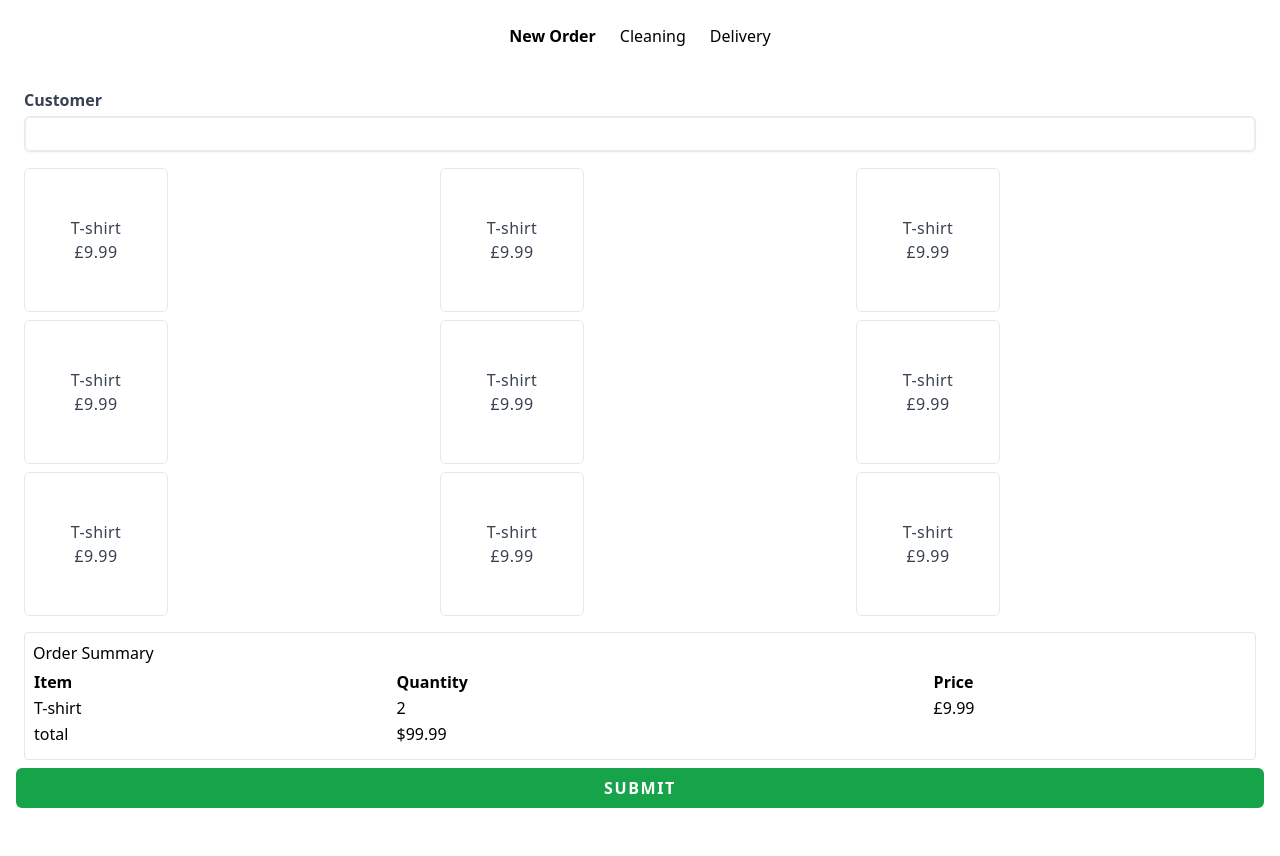
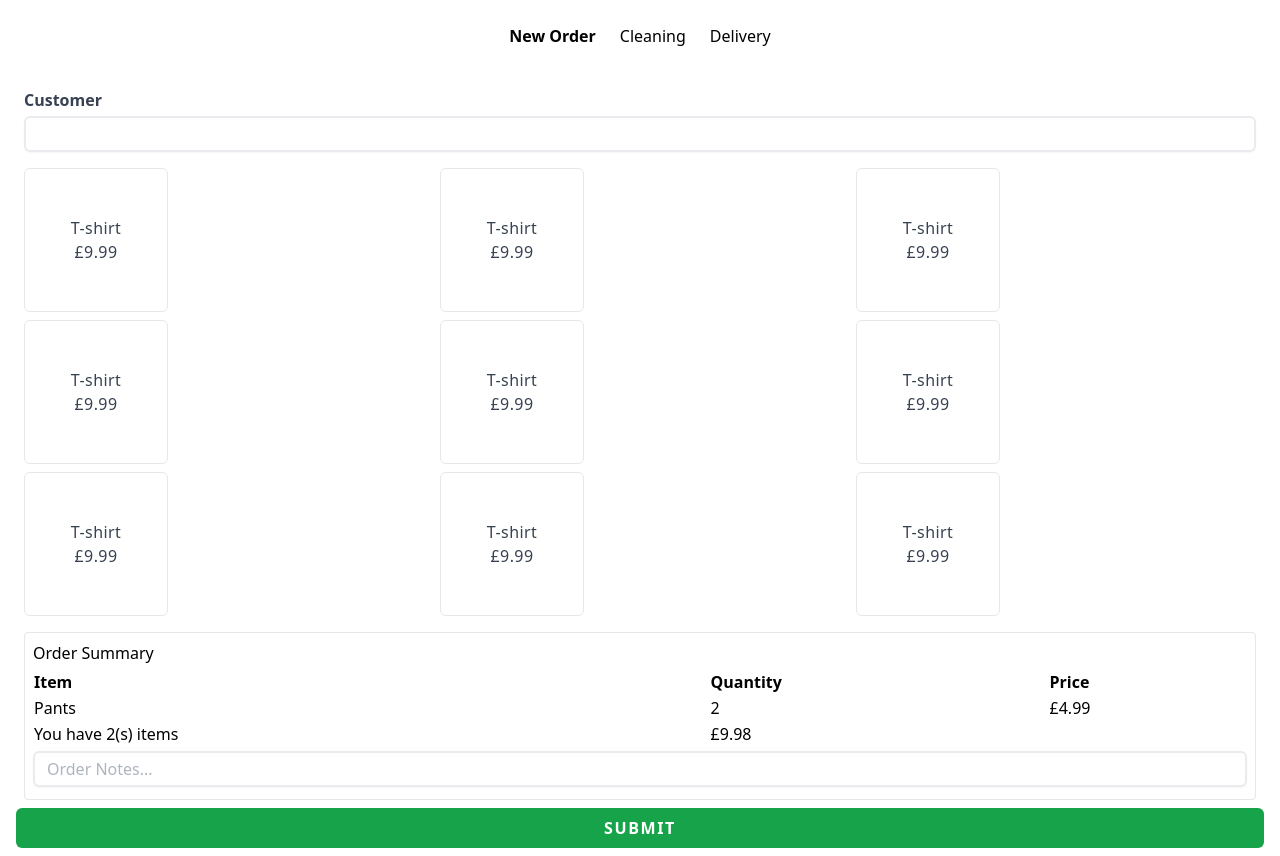
Before and after one commit to McGarry-A/pos, a React (Create React App) app: page /new-order in a window 1280 px wide. Before the commit the page ends 816 px from the top, so only its background shows below. Built offline with nearby package versions, Linux system fonts and the light colour scheme.

Commit message:
playing with context

```diff
--- a/src/Components/Basket/Basket.tsx
+++ b/src/Components/Basket/Basket.tsx
@@ -1,41 +1,44 @@
 import { useState } from "react";
-
-interface ItemInterface {
-  item: string,
-  quanity: number,
-  price: string
-}
+import { BasketInterface, ItemInterface } from ".";
 
 const Basket = () => {
-  const [basket, setBasket] = useState(null);
+  const [basket, setBasket] = useState<BasketInterface>({
+    items: [
+      {
+        id: "01",
+        title: "Pants",
+        quantity: 2,
+        price: 4.99,
+      },
+    ],
+    orderNotes: "Here are a few notes for this order",
+    totalPrice: 9.98,
+    totalQuantity: 2,
+  });
 
-  const renderOrderRow = ({item, quanity, price}: ItemInterface) => {
+  const renderOrderRow = ({ title, quantity, price }: ItemInterface) => {
     return (
       <tr>
-        <td>{item}</td>
-        <td>{quanity}</td>
-        <td>{price}</td>
+        <td>{title}</td>
+        <td>{quantity}</td>
+        <td>£{price}</td>
       </tr>
-    )
-  }
+    );
+  };
 
-  const renderTotalForOrder = () => {
+  const renderTotalForOrder = ({
+    totalPrice,
+    totalQuantity,
+  }: BasketInterface) => {
     return (
       <tr className="">
-        <td>total</td>
-        <td>$99.99</td>
+        <td>You have {totalQuantity}(s) items</td>
+        <td>£{totalPrice}</td>
       </tr>
-    )
-  }
+    );
+  };
 
-  return (
-    <div className="m-2 border p-2 rounded">
-      <h3>Order Summary</h3>
-      <div className="my-1">
-        {basket ? (
-          <div>0 Items in your basket!</div>
-        ) : (
-          <table className="table-auto w-full">
+  const renderTableHeader = () => (
     <thead>
       <tr className="text-left">
         <th>Item</th>
@@ -43,16 +46,42 @@ const Basket = () => {
         <th>Price</th>
       </tr>
     </thead>
+  );
+
+  const renderTable = () => {
+    const { items } = basket;
+
+    if (items !== null && items.length > 0) {
+      return (
+        <table className="table-auto w-full">
+          {renderTableHeader()}
           <tbody>
-              <tr>
-                <td>T-shirt</td>
-                <td>2</td>
-                <td>£9.99</td>
-              </tr>
-              {renderTotalForOrder()}
+            {items!.map(renderOrderRow)}
+            {renderTotalForOrder(basket)}
           </tbody>
         </table>
-        )}
+      );
+    }
+
+    return <div>0 Items in your basket!</div>;
+  };
+
+  const renderNote = () => {
+    return (
+      <input
+        type="text"
+        placeholder="Order Notes..."
+        className="my-1 border-2 block w-full rounded-md h-8"
+      />
+    );
+  };
+
+  return (
+    <div className="m-2 border p-2 rounded">
+      <h3>Order Summary</h3>
+      <div className="my-1">
+        {renderTable()}
+        {renderNote()}
       </div>
     </div>
   );
--- /dev/null
+++ b/src/Components/Basket/index.ts
@@ -0,0 +1,14 @@
+
+export interface ItemInterface {
+    id: string;
+    title: string;
+    quantity: number;
+    price: number;
+  }
+
+export interface BasketInterface {
+    items: [ItemInterface];
+    totalPrice: number | null;
+    totalQuantity: number | null;
+    orderNotes: string | null;
+  }
--- /dev/null
+++ b/src/Context/BasketProvider.tsx
@@ -0,0 +1,46 @@
+import { title } from "process";
+import React, { createContext, useContext } from "react";
+import { ProductInterface } from ".";
+import { BasketInterface } from "../Components/Basket";
+
+type AddItemParams = { id: string; quantity?: number };
+type RemoveItemParams = { id: string; quantity?: number };
+type ClearItemParams = { id: string };
+
+type BasketContextType = {
+  basket: BasketInterface;
+  addItem: (params: AddItemParams) => void;
+  removeItem: (params: RemoveItemParams) => void;
+  clearItem: (params: ClearItemParams) => void;
+  clearBasket: () => void;
+};
+
+const BasketContext = createContext<BasketContextType>({
+  basket: null,
+  addItem: () => null,
+  removeItem: () => null,
+  clearItem: () => null,
+  clearBasket: () => null,
+});
+
+export const useBasket = () => useContext(BasketContext);
+
+export const BasketProvider = ({ children }: { children: React.ReactNode }) => {
+  const addItem = () => {};
+  const removeItem = () => {};
+  const clearItem = () => {};
+  const clearBasket = () => {};
+
+  return (
+    <BasketContext.Provider
+      value={{ basket, addItem, removeItem, clearBasket, clearItem }}
+    >
+      {children}
+    </BasketContext.Provider>
+  );
+};
+
+export const useBasketTotals = (basket: BasketInterface) => {};
+export const useBasketItems = (products: [ProductInterface]) => {};
+
+export default useBasket;
--- /dev/null
+++ b/src/Context/index.tsx
@@ -0,0 +1,45 @@
+export interface ProductInterface {
+  id: string;
+  title: string;
+  price: number;
+  quantity: number;
+}
+
+export const products: Array<ProductInterface> = [
+  {
+    id: "01",
+    title: "Pants",
+    quantity: 2,
+    price: 4.99,
+  },
+  {
+    id: "01",
+    title: "Pants",
+    quantity: 2,
+    price: 4.99,
+  },
+  {
+    id: "01",
+    title: "Pants",
+    quantity: 2,
+    price: 4.99,
+  },
+  {
+    id: "01",
+    title: "Pants",
+    quantity: 2,
+    price: 4.99,
+  },
+  {
+    id: "01",
+    title: "Pants",
+    quantity: 2,
+    price: 4.99,
+  },
+  {
+    id: "01",
+    title: "Pants",
+    quantity: 2,
+    price: 4.99,
+  },
+];
--- a/src/Context/useBasket.tsx
+++ /dev/null
@@ -1,31 +0,0 @@
-import { createContext, useContext, useState } from "react";
-
-interface BasketItem {
-  name: string;
-  price: number;
-  quantity: number;
-}
-
-const BasketContext = createContext([]);
-export const useBasket = () => useContext(BasketContext);
-
-export const BasketActions = () => {
-  const [basket, setBasket] = useState([{}]);
-
-  const addToBasket = () => {};
-  const removeFromBasket = () => {};
-  const clearBasket = () => {};
-  const calculateBasketTotal = () => {};
-
-  const value = {
-    basket,
-    addToBasket,
-    removeFromBasket,
-    clearBasket,
-    calculateBasketTotal,
-  };
-
-  return value;
-};
-
-export default useBasket;
```
Also changed, not shown: src/Components/NewOrderForm/NewOrderForm.tsx (+0 -26 lines), 1 other file (tests, documents, lock files or other folders). Lines whose indentation alone changed are shown as unchanged.
